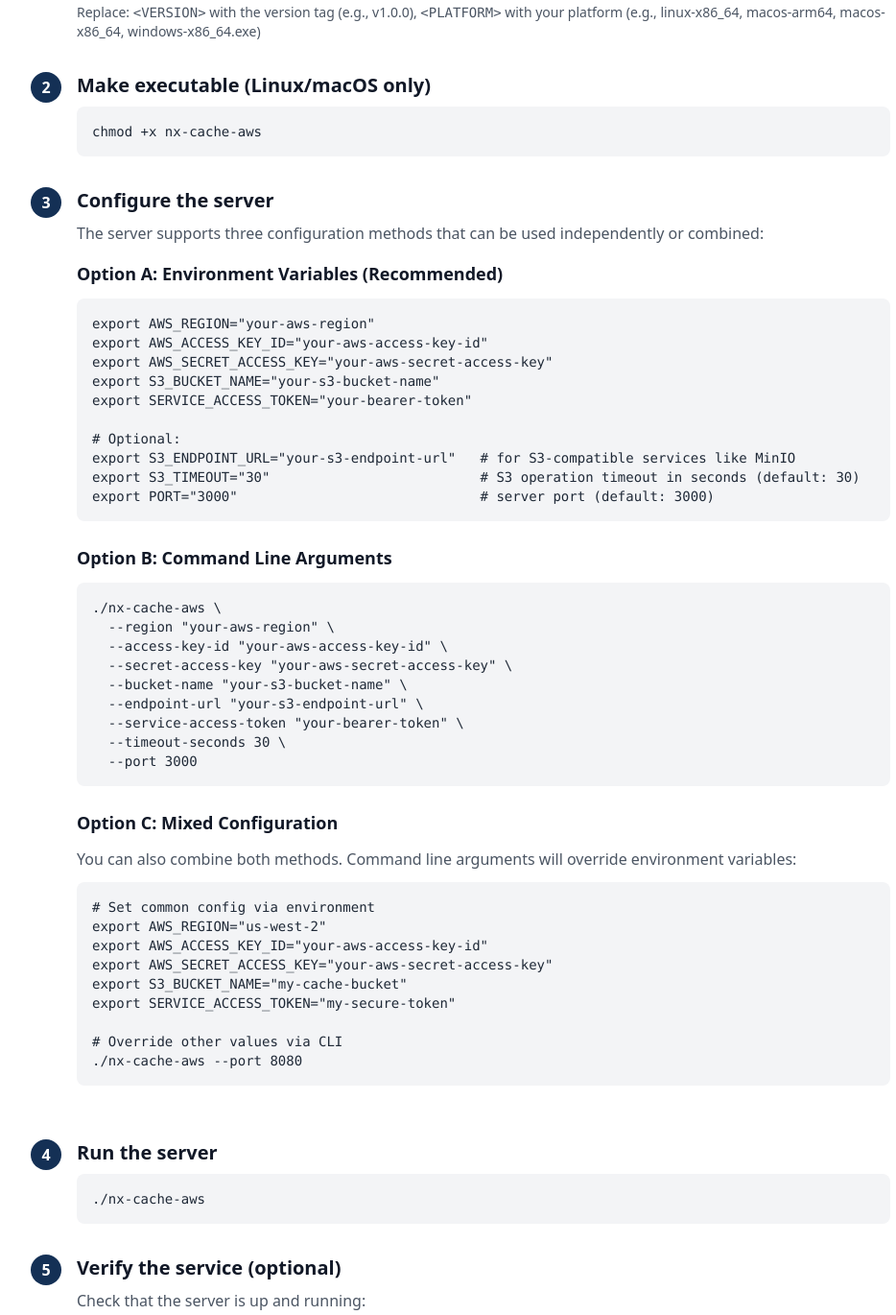
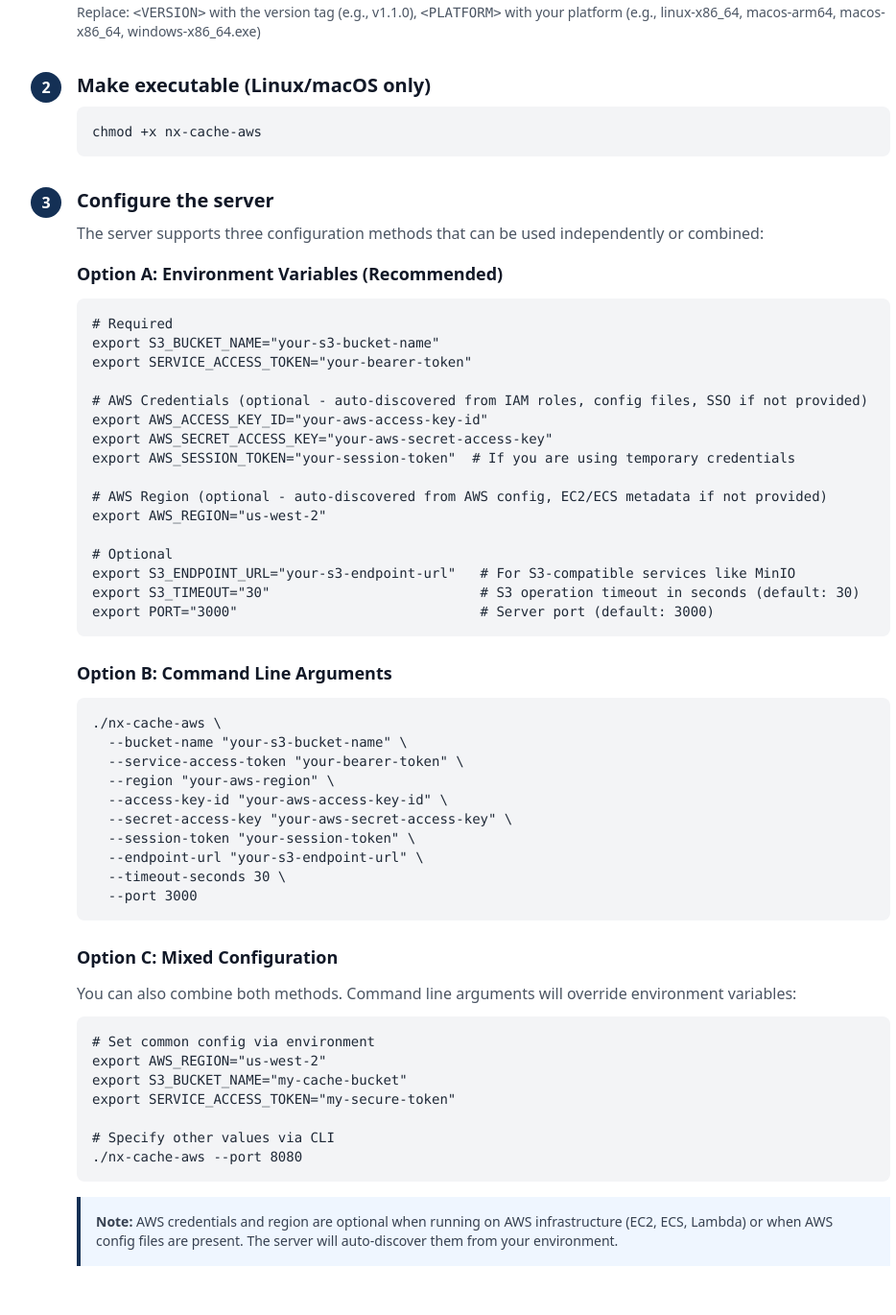
Before and after one commit to nxcite/nx-cache-server, a plain HTML site: page docs/index.html in a window 1280 px wide. Shown: the part 2100-3470 px from the top of the page at 96% size, without its empty margins (160-1094 px from the left). Drawn offline with nearby package versions, Linux system fonts and the light colour scheme.

Commit message:
Update docs to reflect AWS_SESSION_TOKEN support (#2)
Update README and GitHub Pages to include AWS_SESSION_TOKEN for temporary credentials and clarify that AWS credentials and region are optional with auto-discovery support.

```diff
--- a/docs/index.html
+++ b/docs/index.html
@@ -196,7 +196,7 @@
                                     <code class="text-sm text-gray-800 block whitespace-pre">wget https://github.com/nxcite/nx-cache-server/releases/download/&lt;VERSION&gt;/nx-cache-aws-&lt;VERSION&gt;-&lt;PLATFORM&gt; -O nx-cache-aws</code>
                                 </div>
                             </div>
-                            <p class="text-sm text-gray-600 mt-3">Replace: <code>&lt;VERSION&gt;</code> with the version tag (e.g., v1.0.0), <code>&lt;PLATFORM&gt;</code> with your platform (e.g., linux-x86_64, macos-arm64, macos-x86_64, windows-x86_64.exe)</p>
+                            <p class="text-sm text-gray-600 mt-3">Replace: <code>&lt;VERSION&gt;</code> with the version tag (e.g., v1.1.0), <code>&lt;PLATFORM&gt;</code> with your platform (e.g., linux-x86_64, macos-arm64, macos-x86_64, windows-x86_64.exe)</p>
                         </div>
                     </div>
                     <!-- Step 2 -->
@@ -220,16 +220,22 @@
                             <div class="mb-6 overflow-auto">
                                 <h4 class="text-lg font-semibold mb-3">Option A: Environment Variables (Recommended)</h4>
                                 <div class="bg-gray-100 p-4 rounded-lg overflow-x-auto">
-                                    <code class="text-sm text-gray-800 block whitespace-pre">export AWS_REGION="your-aws-region"
-export AWS_ACCESS_KEY_ID="your-aws-access-key-id"
-export AWS_SECRET_ACCESS_KEY="your-aws-secret-access-key"
+                                    <code class="text-sm text-gray-800 block whitespace-pre"># Required
 export S3_BUCKET_NAME="your-s3-bucket-name"
 export SERVICE_ACCESS_TOKEN="your-bearer-token"
 
-# Optional:
-export S3_ENDPOINT_URL="your-s3-endpoint-url"   # for S3-compatible services like MinIO
+# AWS Credentials (optional - auto-discovered from IAM roles, config files, SSO if not provided)
+export AWS_ACCESS_KEY_ID="your-aws-access-key-id"
+export AWS_SECRET_ACCESS_KEY="your-aws-secret-access-key"
+export AWS_SESSION_TOKEN="your-session-token"  # If you are using temporary credentials
+
+# AWS Region (optional - auto-discovered from AWS config, EC2/ECS metadata if not provided)
+export AWS_REGION="us-west-2"
+
+# Optional
+export S3_ENDPOINT_URL="your-s3-endpoint-url"   # For S3-compatible services like MinIO
 export S3_TIMEOUT="30"                          # S3 operation timeout in seconds (default: 30)
-export PORT="3000"                              # server port (default: 3000)</code>
+export PORT="3000"                              # Server port (default: 3000)</code>
                                 </div>
                             </div>
 
@@ -238,12 +244,13 @@ export PORT="3000"                              # server port (default: 3000)</c
                                 <h4 class="text-lg font-semibold mb-3">Option B: Command Line Arguments</h4>
                                 <div class="bg-gray-100 p-4 rounded-lg overflow-x-auto">
                                     <code class="text-sm text-gray-800 block whitespace-pre">./nx-cache-aws \
+  --bucket-name "your-s3-bucket-name" \
+  --service-access-token "your-bearer-token" \
   --region "your-aws-region" \
   --access-key-id "your-aws-access-key-id" \
   --secret-access-key "your-aws-secret-access-key" \
-  --bucket-name "your-s3-bucket-name" \
+  --session-token "your-session-token" \
   --endpoint-url "your-s3-endpoint-url" \
-  --service-access-token "your-bearer-token" \
   --timeout-seconds 30 \
   --port 3000</code>
                                 </div>
@@ -256,13 +263,14 @@ export PORT="3000"                              # server port (default: 3000)</c
                                 <div class="bg-gray-100 p-4 rounded-lg overflow-x-auto">
                                     <code class="text-sm text-gray-800 block whitespace-pre"># Set common config via environment
 export AWS_REGION="us-west-2"
-export AWS_ACCESS_KEY_ID="your-aws-access-key-id"
-export AWS_SECRET_ACCESS_KEY="your-aws-secret-access-key"
 export S3_BUCKET_NAME="my-cache-bucket"
 export SERVICE_ACCESS_TOKEN="my-secure-token"
 
-# Override other values via CLI
+# Specify other values via CLI
 ./nx-cache-aws --port 8080</code>
+                                </div>
+                                <div class="bg-blue-50 border-l-4 border-custom-blue p-4 mt-4">
+                                    <p class="text-sm text-gray-700"><strong>Note:</strong> AWS credentials and region are optional when running on AWS infrastructure (EC2, ECS, Lambda) or when AWS config files are present. The server will auto-discover them from your environment.</p>
                                 </div>
                             </div>
                         </div>
```
Also changed, not shown: README.md.
